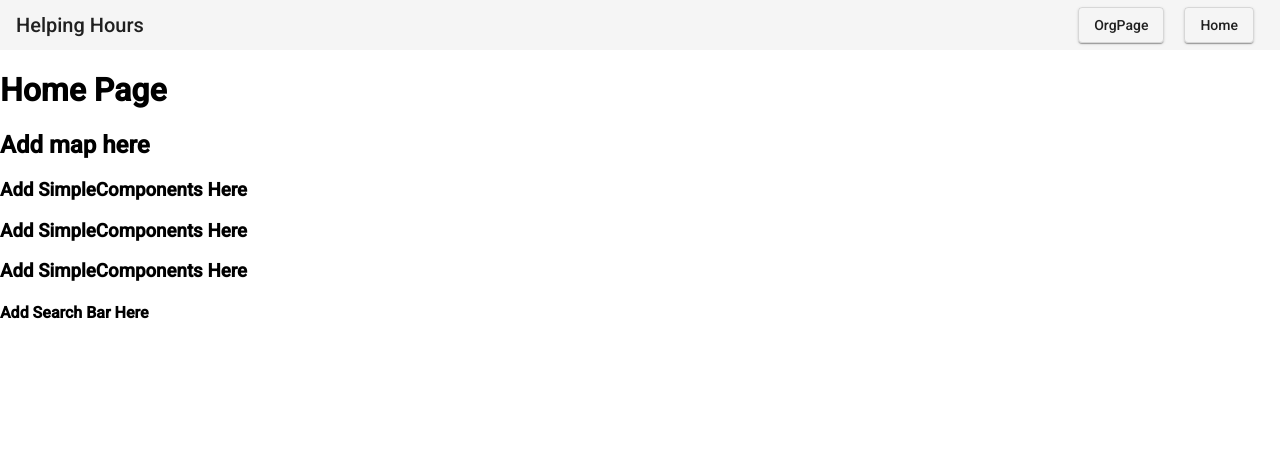
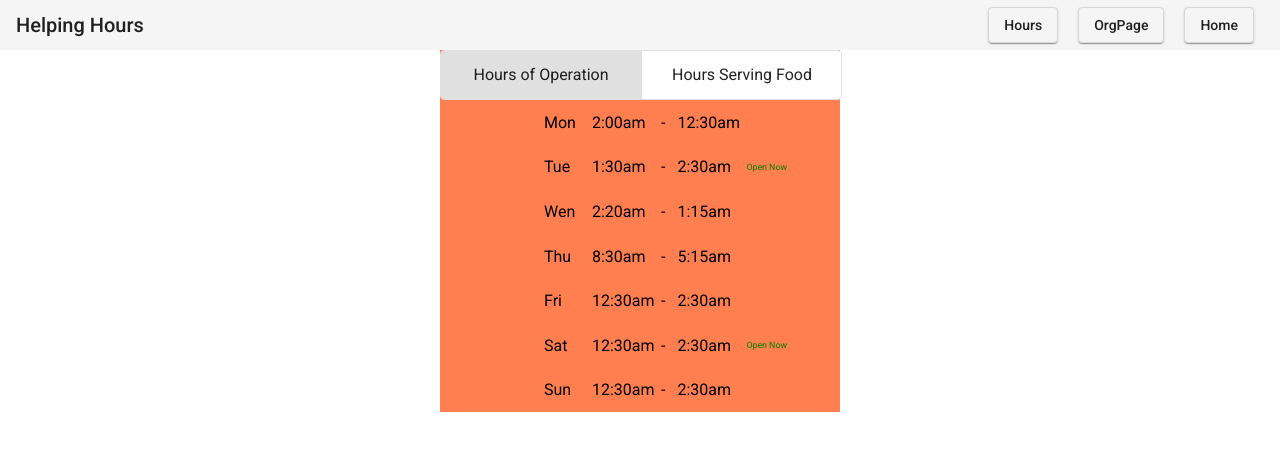
Before and after one commit to dasbeard/HH-ng8-v1, an Angular app: page /hours in a window 1280 px wide. Shown: the top 450 px of the page. Built offline with nearby package versions, Linux system fonts and the light colour scheme.

Commit message:
Created dummy hours component

```diff
--- a/src/app/Components/hours/hours.component.html
+++ b/src/app/Components/hours/hours.component.html
@@ -1 +1,141 @@
-<p>hours works!</p>
+<div class="container">
+  <mat-button-toggle-group
+    #group="matButtonToggleGroup"
+    value="{{ displayHours }}"
+  >
+    <mat-button-toggle
+      value="HofOp"
+      aria-label="Hours of Operation"
+      (click)="changeHours('HofOp')"
+    >
+      Hours of Operation
+    </mat-button-toggle>
+
+    <mat-button-toggle
+      value="hServing"
+      aria-label="Hours Serving Food"
+      (click)="changeHours('hServing')"
+    >
+      Hours Serving Food
+    </mat-button-toggle>
+  </mat-button-toggle-group>
+
+  <div *ngIf="displayHours == 'HofOp'; else hoursServing">
+    <div class="displayDay">
+      <p class="day">Mon</p>
+      <p class="openTime">2:00am</p>
+      <p class="spacer">-</p>
+      <p class="closedTime">12:30am</p>
+
+    </div>
+
+    <div class="displayDay">
+      <p class="day">Tue</p>
+      <p class="openTime">1:30am</p>
+      <p class="spacer">-</p>
+      <p class="closedTime">2:30am</p>
+      <span>Open Now</span>
+    </div>
+
+    <div class="displayDay">
+      <p class="day">Wen</p>
+      <p class="openTime">2:20am</p>
+      <p class="spacer">-</p>
+      <p class="closedTime">1:15am</p>
+
+    </div>
+
+    <div class="displayDay">
+      <p class="day">Thu</p>
+      <p class="openTime">8:30am</p>
+      <p class="spacer">-</p>
+      <p class="closedTime">5:15am</p>
+
+    </div>
+
+    <div class="displayDay">
+      <p class="day">Fri</p>
+      <p class="openTime">12:30am</p>
+      <p class="spacer">-</p>
+      <p class="closedTime">2:30am</p>
+
+    </div>
+
+    <div class="displayDay">
+      <p class="day">Sat</p>
+      <p class="openTime">12:30am</p>
+      <p class="spacer">-</p>
+      <p class="closedTime">2:30am</p>
+      <span>Open Now</span>
+    </div>
+
+    <div class="displayDay">
+      <p class="day">Sun</p>
+      <p class="openTime">12:30am</p>
+      <p class="spacer">-</p>
+      <p class="closedTime">2:30am</p>
+
+    </div>
+  </div>
+
+
+
+
+  <ng-template #hoursServing>
+      <div class="displayDay">
+          <p class="day">Mon</p>
+          <p class="openTime">12:30am</p>
+          <p class="spacer">-</p>
+          <p class="closedTime">1:30am</p>
+
+        </div>
+
+        <div class="displayDay">
+          <p class="day">Tue</p>
+          <p class="openTime">9:40am</p>
+          <p class="spacer">-</p>
+          <p class="closedTime">5:35am</p>
+          <span>Open Now</span>
+        </div>
+
+        <div class="displayDay">
+          <p class="day">Wen</p>
+          <p class="openTime">7:50am</p>
+          <p class="spacer">-</p>
+          <p class="closedTime">12:15am</p>
+
+        </div>
+
+        <div class="displayDay">
+          <p class="day">Thu</p>
+          <p class="openTime">5:15am</p>
+          <p class="spacer">-</p>
+          <p class="closedTime">6:45am</p>
+          <span>Open Now</span>
+        </div>
+
+        <div class="displayDay">
+          <p class="day">Fri</p>
+          <p class="openTime">3:30am</p>
+          <p class="spacer">-</p>
+          <p class="closedTime">12:30am</p>
+
+        </div>
+
+        <div class="displayDay">
+          <p class="day">Sat</p>
+          <p class="openTime">1:30am</p>
+          <p class="spacer">-</p>
+          <p class="closedTime">12:30am</p>
+
+        </div>
+
+        <div class="displayDay">
+          <p class="day">Sun</p>
+          <p class="openTime">2:15am</p>
+          <p class="spacer">-</p>
+          <p class="closedTime">12:30am</p>
+
+        </div>
+  </ng-template>
+</div>
--- a/src/app/Components/hours/hours.component.scss
+++ b/src/app/Components/hours/hours.component.scss
@@ -0,0 +1,75 @@
+.container {
+  background-color: coral;
+  max-width: 400px;
+  margin: 0 auto;
+  min-height: 150px;
+
+
+// -*-*-*-*-*-*-*-*-*-*-*-*-*-*-*
+  mat-button-toggle-group{
+    min-width: 100%;
+
+    mat-button-toggle{
+      min-width: 50%;
+    }
+
+  }
+
+
+
+// -*-*-*-*-*-*-*-*-*-*-*-*-*-*-*
+
+  .displayDay {
+    display: flex;
+    flex-direction: row;
+    align-items: center;
+    min-width: 280px;
+    margin-left: 100px;
+    // justify-content: center;
+    // outline: 1px solid red;
+
+    p {
+      margin: .8em .25em;
+      // text-align: center;
+    }
+
+    .day {
+      min-width: 40px;
+      // margin: 5px 10px;
+    }
+
+    .openTime {
+      min-width: 65px;
+    }
+
+    .closedTime {
+      min-width: 65px;
+    }
+
+    .spacer {
+      margin: 0;
+      margin-right: .5em;
+
+    }
+
+    span {
+      font-size: .55em;
+      text-align: center;
+      color: green;
+      // display: none;
+    }
+
+  }
+
+
+
+
+
+
+
+
+
+
+
+
+}
--- a/src/app/Components/hours/hours.component.ts
+++ b/src/app/Components/hours/hours.component.ts
@@ -7,9 +7,23 @@ import { Component, OnInit } from '@angular/core';
 })
 export class HoursComponent implements OnInit {
 
-  constructor() { }
+  displayHours:string;
+
+  constructor() {
+    this.displayHours = 'HofOp';
+  }
 
   ngOnInit() {
   }
 
+  changeHours(input) {
+    if(input == 'HofOp'){
+      this.displayHours = 'HofOp'
+    }
+    if(input == 'hServing'){
+      this.displayHours = 'hServing'
+    }
+
+  }
+
 }
--- a/src/app/Pages/organization-page/organization-page.component.html
+++ b/src/app/Pages/organization-page/organization-page.component.html
@@ -1 +1,56 @@
-<p>organization-page works!</p>
+<div class="container">
+  <h1>Organization Title Here</h1>
+
+  <div class="orgImgMap">
+
+    <div class="orgImage">
+      <img
+      src="https://firebasestorage.googleapis.com/v0/b/hh-ng8-v1.appspot.com/o/Temp%2FChurch.jpg?alt=media&token=42710afe-d701-4b55-ad2a-f16a9bc7c904"
+      alt=""
+      />
+    </div>
+
+    <div class="orgMap">
+      <img
+      src="https://firebasestorage.googleapis.com/v0/b/hh-ng8-v1.appspot.com/o/Temp%2FdummyMap.png?alt=media&token=f3a28b0b-98f6-42a6-83c9-2f1835736283"
+      alt=""
+      />
+    </div>
+
+  </div>
+
+  <div class="orgContact">
+    <div class="orgInfo">
+      <a href="#">OrgWebSite.com</a>
+      <p>(555)555-5555</p>
+      <p>OrgContact@mail.com</p>
+    </div>
+    <div class="orgAddress">
+      <p>12345 Somethign St. Some Town, CA</p>
+    </div>
+  </div>
+
+  <div class="orgHoursServices">
+
+    <div class="orgAbout">
+      <h2>About Us</h2>
+      <p>
+        Lorem ipsum dolor sit amet consectetur adipisicing elit. Sed, doloribus
+        esse. Quidem praesentium blanditiis, ipsam velit quos, ut ipsa a corrupti
+        voluptate qui ipsum aliquam, accusantium labore porro iste? Eaque!
+        Lorem ipsum dolor sit amet consectetur, adipisicing elit. Quos delectus porro
+        expedita culpa excepturi error velit. Asperiores ad, ipsum quia, consequatur
+        id ipsam, consectetur corporis dignissimos dolor consequuntur nam aliquid.
+      </p>
+    </div>
+
+    <app-hours class="orgHours"></app-hours>
+
+
+    <div class="orgServices">
+      Services Component
+    </div>
+
+  </div>
+
+</div>
--- a/src/app/Pages/organization-page/organization-page.component.scss
+++ b/src/app/Pages/organization-page/organization-page.component.scss
@@ -0,0 +1,116 @@
+.container {
+  // background-color: lightblue;
+  max-width: 1500px;
+  padding: 0.75em 0.5em 3.5em 0.5em;
+
+  margin: 0 auto;
+
+  h1 {
+    margin: 0.25em auto 0.5em auto;
+    text-align: center;
+  }
+
+// -*-*-*-*-*-*-*-*-*-*-*-*-*-*-*
+  .orgImgMap {
+    display: flex;
+    justify-content: space-between;
+    // outline: 1px solid black;
+
+    .orgImage {
+      width: 59%;
+
+      img {
+        width: 100%;
+        height: 100%;
+        object-fit: cover;
+      }
+    }
+
+    .orgMap {
+      width: 40%;
+
+      img {
+        width: 100%;
+        height: 100%;
+      }
+    }
+  }
+
+
+// -*-*-*-*-*-*-*-*-*-*-*-*-*-*-*
+  .orgContact {
+    display: flex;
+    justify-content: space-between;
+    // outline: 1px solid blue;
+
+    p, a {
+      margin: .5em;
+    }
+
+    a {
+      text-decoration: none;
+      color: #000;
+    }
+
+    a:hover {
+      color: rgba($color: #000000, $alpha: .5)
+    }
+
+    .orgInfo {
+      width: 59%;
+      display: flex;
+      flex-direction: row;
+      justify-content: space-evenly;
+    }
+
+    .orgAddress {
+      width: 40%;
+      text-align: center;
+    }
+
+
+  }
+
+
+
+
+// -*-*-*-*-*-*-*-*-*-*-*-*-*-*-*
+  .orgHoursServices {
+    display: grid;
+    grid-template-columns: auto 400px;
+    grid-template-rows: repeat(2, auto);
+    grid-template-areas:  "about hours"
+                          "services hours";
+
+    .orgAbout{
+      grid-area: about;
+      background-color: lightblue;
+      padding: .75em;
+      width: 100%;
+
+      h2 {
+        text-align: center;
+      }
+    }
+
+    .orgHours{
+      grid-area: hours;
+      width: 100%;
+    }
+
+    .orgServices{
+      grid-area: services;
+      background-color: lightgrey;
+
+    }
+
+
+
+  }
+
+
+
+
+
+
+}
--- a/src/app/app.component.html
+++ b/src/app/app.component.html
@@ -4,19 +4,29 @@
 
     <span class="spacer"></span>
 
-    <button mat-stroked-button
-            class="mat-elevation-z1"
-            [routerLink]="[ 'OrganizationPage' ]" >
-              OrgPage
-            </button>
+    <button
+      mat-stroked-button
+      class="mat-elevation-z1"
+      [routerLink]="['hours']"
+    >
+      Hours
+    </button>
 
-    <button mat-stroked-button
-            class="mat-elevation-z1"
-            [routerLink]="[ '' ]">
-              Home
-            </button>
+    <button
+      mat-stroked-button
+      class="mat-elevation-z1"
+      [routerLink]="['OrganizationPage']"
+    >
+      OrgPage
+    </button>
 
+    <button
+      mat-stroked-button
+      class="mat-elevation-z1"
+      [routerLink]="[' ']"
+    >
+      Home
+    </button>
   </mat-toolbar>
   <router-outlet></router-outlet>
-
 </div>
--- a/src/app/app.component.scss
+++ b/src/app/app.component.scss
@@ -1,7 +1,7 @@
-.mainContainer{
+.mainContainer {
   height: 100%;
 
-    mat-toolbar{
+  mat-toolbar {
     height: 50px;
 
     .spacer {
@@ -13,10 +13,4 @@
     }
   }
 
-
-    router-outlet {
-        background-color: red !important;
 }
-
-
-}
```
Also changed, not shown: src/app/app-routing.module.ts (+7 -0 lines), src/app/app.module.ts (+20 -17 lines). Lines whose indentation alone changed are shown as unchanged.
